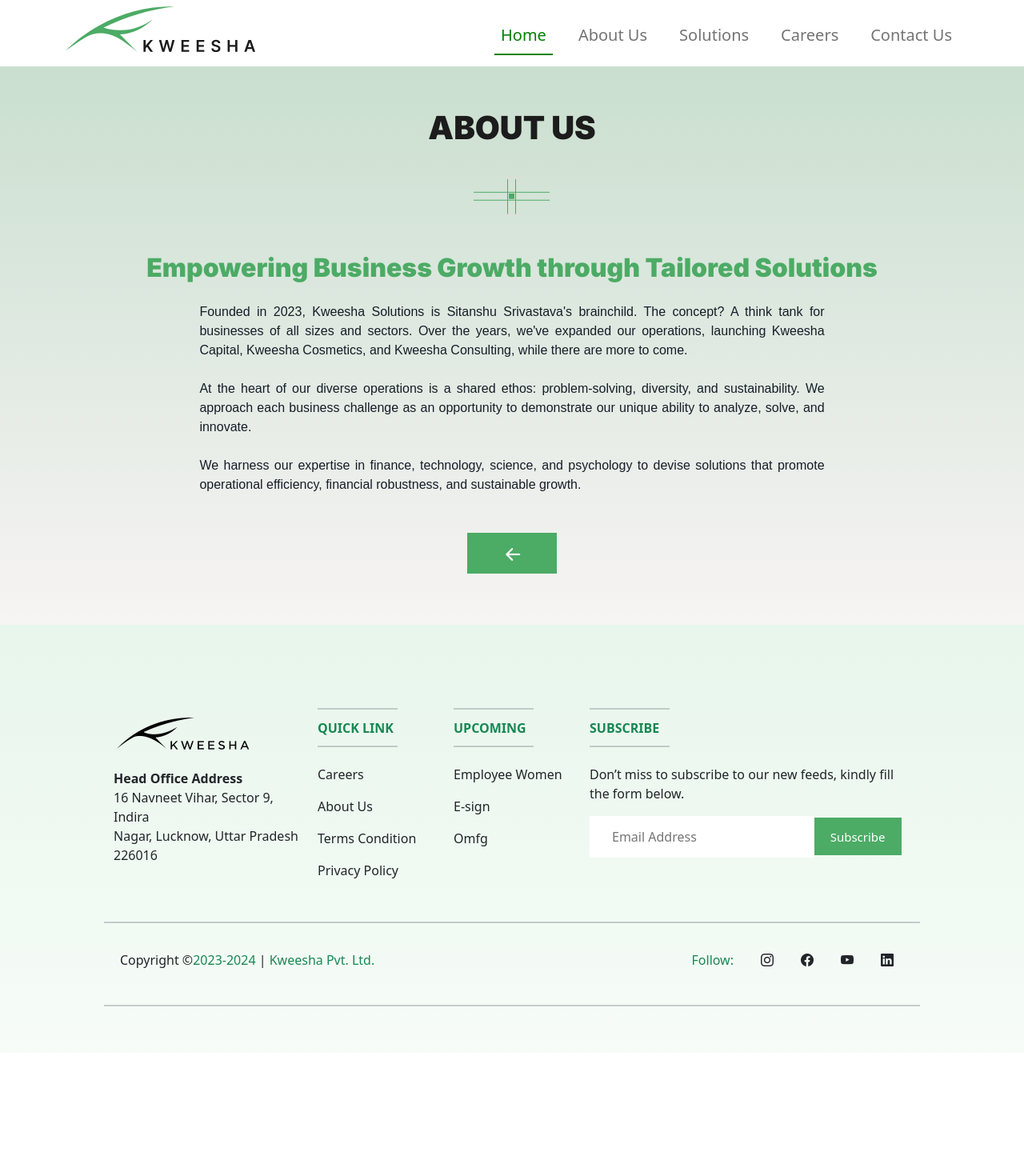
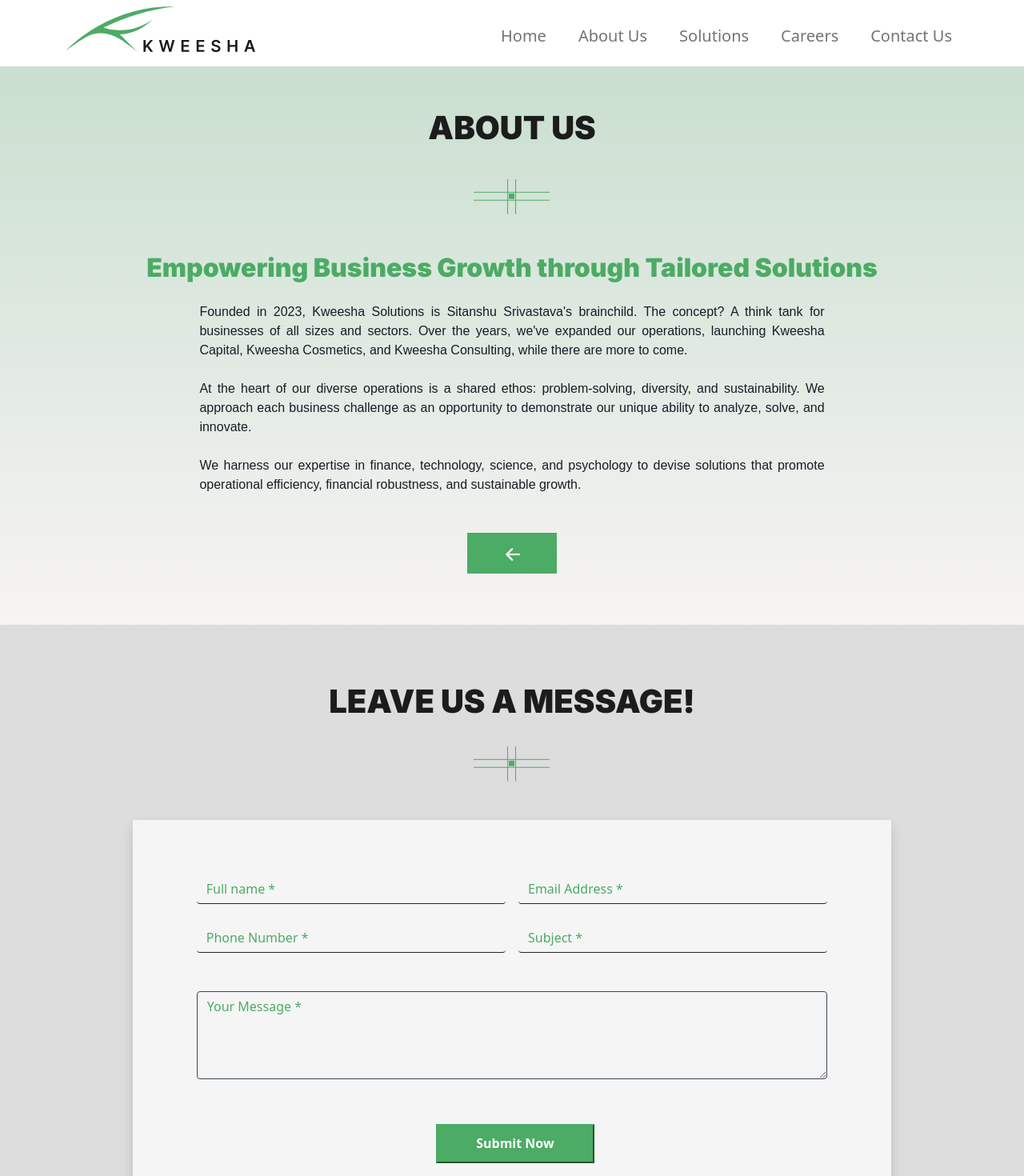
Before and after one commit to FajalAnsari/Kweesha, a React (Create React App) app: page /about_data in a window 1280 px wide. Shown: the top 1470 px of the page at 80% size. Before the commit the page ends 1316 px from the top, so only its background shows below. Built offline with nearby package versions, Linux system fonts and the light colour scheme.

Commit message:
new upadtes

```diff
--- a/src/App.js
+++ b/src/App.js
@@ -8,6 +8,7 @@
 import DefaultPage from './components/DefaultPage/DefaultPage';
 import TermCondition from './components/TermCondition/TermCondition';
 import PrivacyPolicy from './components/PrivacyPolicy/PrivacyPolicy';
+import Contact_us from './components/contact_us/Contact_us';
 
 function App() {
   return (
@@ -24,6 +25,7 @@
       <Route path="/careers" element={<CareerData />} />
       <Route path="/terms_condition" element={<TermCondition />} />
       <Route path="/privacyPolicy" element={<PrivacyPolicy />} />
+      <Route path="/contact" element={<Contact_us />} />
       <Route path='/*' element={<DefaultPage />} />
     </Routes>
      <Footer/>
--- a/src/components/Hero/Hero.jsx
+++ b/src/components/Hero/Hero.jsx
@@ -1,5 +1,4 @@
 import React from 'react'
-import LeaveUs from '../LeaveUs/LeaveUs';
 import { kweesha_herologo } from '../../images';
 import Home from '../HomePage/Home';
 import "./Hero.css";
@@ -20,7 +19,6 @@
 
 
       <Home />
-      <LeaveUs />
     </>
   )
 }
--- a/src/components/ReadMorePage/AboutUsPage/AboutData.jsx
+++ b/src/components/ReadMorePage/AboutUsPage/AboutData.jsx
@@ -2,6 +2,10 @@
 import KweeshaIcon from '../../common/KweeshaIcon'
 import { Link } from 'react-router-dom';
 import "./AboutData.css";
+import LeaveUs from '../../LeaveUs/LeaveUs';
+
+
+
 const AboutData = () => {
 
   useEffect(() =>{
@@ -9,6 +13,7 @@
   });
 
   return (
+    <>
     <div className='about_data p-5'>
         <div className='container'>
         <h1 className='text-center p-4  mt-5 testscol'>ABOUT US</h1>
@@ -28,6 +33,8 @@
       </div>
 
     </div>
+    <LeaveUs />
+    </>
   )
 }
 
--- a/src/components/ReadMorePage/CareerDataPage/CareerData.jsx
+++ b/src/components/ReadMorePage/CareerDataPage/CareerData.jsx
@@ -2,7 +2,7 @@
 import KweeshaIcon from '../../common/KweeshaIcon';
 import { Link } from 'react-router-dom';
 import "../AboutUsPage/AboutData.css";
-
+import LeaveUs from '../../LeaveUs/LeaveUs';
 
 const CareerData = () => {
 
@@ -17,6 +17,7 @@
   });
 
   return (
+    <>
     <div className='about_data p-5'>
  <div className='container'>
 
@@ -80,6 +81,8 @@
 </div>
 {/* <!-- Modal --> */}
     </div>
+    <LeaveUs />
+    </>
   )
 }
 
--- a/src/components/ReadMorePage/SolutionsPage/SolutionsPage.jsx
+++ b/src/components/ReadMorePage/SolutionsPage/SolutionsPage.jsx
@@ -2,6 +2,7 @@
 import KweeshaIcon from '../../common/KweeshaIcon';
 import { Link } from 'react-router-dom';
 import "../AboutUsPage/AboutData.css";
+import LeaveUs from '../../LeaveUs/LeaveUs';
 
 const SolutionsPage = () => {
 
@@ -10,6 +11,7 @@
   });
 
   return (
+    <>
     <div className='about_data p-5'>
         <div className='container'>
             <h1 className='text-center p-4 mt-5 testscol'>SOLUTIONS</h1>
@@ -29,6 +31,8 @@
       <Link to='/'><p className='about_button text-center text-white fw-bold mx-auto mt-5'><i class="bi bi-arrow-left-short arrow"></i></p></Link>
         </div>
     </div>
+    <LeaveUs />
+    </>
   )
 }
 
--- a/src/components/common/Footer.jsx
+++ b/src/components/common/Footer.jsx
@@ -47,24 +47,6 @@
 
                   </div>
 
-                  <div className="col-md-4 col-lg-2 col-xl-2 col-6 mx-auto mb-4 s-1">
-                    <hr
-                      className="mb-2 mt-0 d-inline-block mx-auto footer_com"
-                    />
-                    <h6 className="text-uppercase fw-bold text-success">Upcoming</h6>
-                    <hr
-                      className="mb-3 mt-1 d-inline-block mx-auto footer_com"
-                    />
-                    <p>
-                      Employee Women
-                    </p>
-                    <p>
-                   E-sign
-                    </p>
-                    <p>
-                      Omfg
-                    </p>
-                  </div>
 
 
                   <div className="col-md-12 col-lg-5 col-xl-5 col-12  mb-4 s-1">
--- a/src/components/common/Navbar.jsx
+++ b/src/components/common/Navbar.jsx
@@ -1,21 +1,21 @@
 import React from "react";
-import { Link } from "react-router-dom";
+import { NavLink } from "react-router-dom";
 import "./common.css";
 
 const Navbar = () => {
-
-
   return (
     <>
       <header className="p-2 fixed shadow">
         <nav className="navbar navbar-expand-lg fixed-top navbar-light bg-white">
           <div className="container">
             <span className="navbar-brand">
-             <Link to={"/"}><img
-                src="kweesha_logo.svg"
-                alt="kweesha_logo"
-                className="kweeshalogo w-75 navbar-brand"
-              /></Link>
+              <NavLink to={"/"} activeClassName="active">
+                <img
+                  src="kweesha_logo.svg"
+                  alt="kweesha_logo"
+                  className="kweeshalogo w-75 navbar-brand"
+                />
+              </NavLink>
             </span>
             <button
               className="navbar-toggler"
@@ -34,50 +34,50 @@
             >
               <ul className="navbar-nav ms-auto mb-2 mt-2 mb-lg-0">
                 <li className="nav-item">
-                  <a
-                    className="nav-link active fs-5 me-4"
-                    aria-current="page"
-                    href="/#home"
-
+                  <NavLink
+                    className="nav-link fs-5 me-4"
+                    activeClassName="active"
+                    exact
+                    to="/"
                   >
                     Home
-                  </a>
+                  </NavLink>
                 </li>
                 <li className="nav-item">
-                  <a
+                  <NavLink
                     className="nav-link fs-5 me-4"
-                    href="/#about_us"
-
+                    activeClassName="active"
+                    to="/about"
                   >
                     About Us
-                  </a>
+                  </NavLink>
                 </li>
                 <li className="nav-item">
-                  <a
+                  <NavLink
                     className="nav-link fs-5 me-4"
-                   href="/#solution"
-
+                    activeClassName="active"
+                    to="/solutions"
                   >
                     Solutions
-                  </a>
+                  </NavLink>
                 </li>
                 <li className="nav-item">
-                  <a
+                  <NavLink
                     className="nav-link fs-5 me-4"
-                    href="/#career"
-
+                    activeClassName="active"
+                    to="/careers"
                   >
                     Careers
-                  </a>
+                  </NavLink>
                 </li>
                 <li className="nav-item">
-                  <a
+                  <NavLink
                     className="nav-link fs-5"
-                    href="/#contact_us_page"
-
+                    activeClassName="active"
+                    to="/contact"
                   >
                     Contact Us
-                  </a>
+                  </NavLink>
                 </li>
               </ul>
             </div>
--- a/src/components/contact_us/Contact_us.jsx
+++ b/src/components/contact_us/Contact_us.jsx
@@ -1,6 +1,7 @@
 import React from 'react'
 import "./Contact_us.css";
 import kweesha_home_logo from "../../images/kweesha_home_logo.svg";
+import LeaveUs from '../LeaveUs/LeaveUs';
 const Contact_us = () => {
   return (
     <>
@@ -62,8 +63,9 @@
           </div>
         </div>
       </div>
-      <p  id='leavus'></p>
+
     </div>
+    <LeaveUs />
     </>
   )
 }
```
